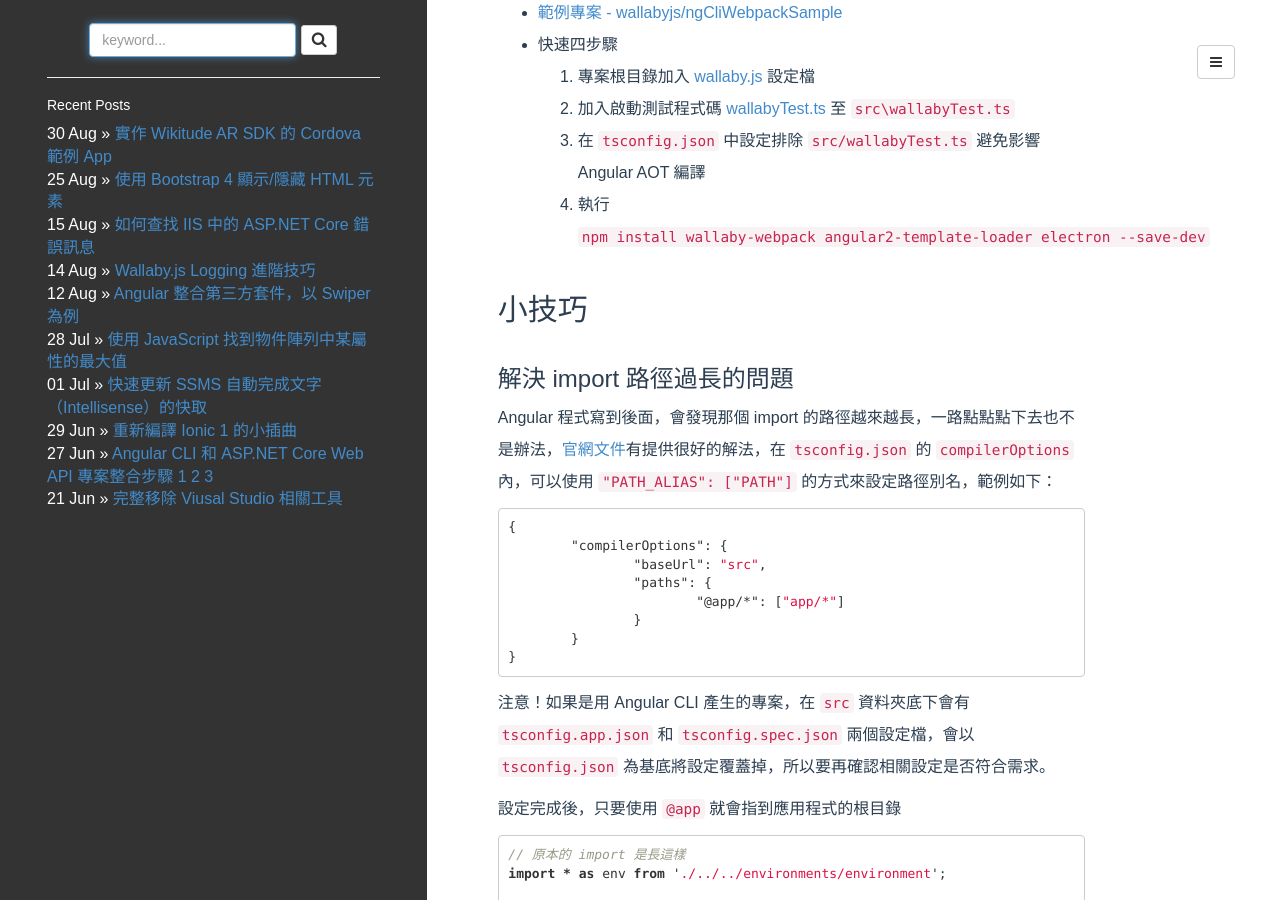
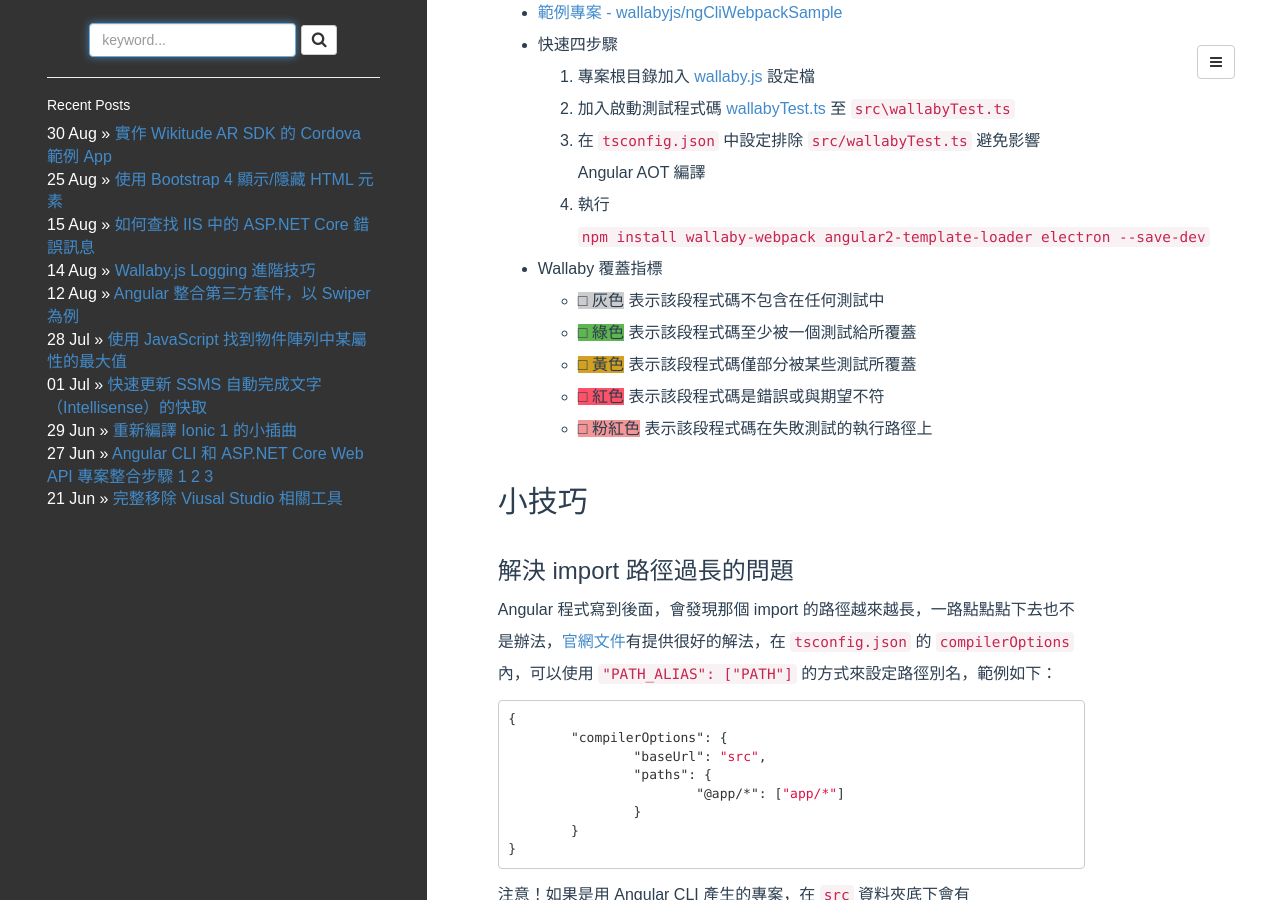
Before and after one commit to poychang/poychang.github.io, a Jekyll site: the page built from _posts/1970-01-01-note-angular.md, in a window 1280 px wide and 900 px high, scrolled down 322 px. Built offline with Jekyll 4.4.1, drawn with Linux system fonts in a browser that asks for light colours; some web fonts are replaced; comment, search, counter and statistics services are not loaded.

Commit message:
alter note

```diff
--- a/_posts/1970-01-01-note-angular.md
+++ b/_posts/1970-01-01-note-angular.md
@@ -17,6 +17,12 @@ categories: [Angular]
 	2. 加入啟動測試程式碼 [wallabyTest.ts](https://github.com/wallabyjs/ngCliWebpackSample/blob/master/src/wallabyTest.ts) 至 `src\wallabyTest.ts`
 	3. 在 `tsconfig.json` 中設定排除 `src/wallabyTest.ts` 避免影響 Angular AOT 編譯
 	4. 執行 `npm install wallaby-webpack angular2-template-loader electron --save-dev`
+* Wallaby 覆蓋指標
+	* <span style="background-color: #CCCCCC"> □ 灰色</span> 表示該段程式碼不包含在任何測試中
+	* <span style="background-color: #5FB550"> □ 綠色</span> 表示該段程式碼至少被一個測試給所覆蓋
+	* <span style="background-color: #D3A121"> □ 黃色</span> 表示該段程式碼僅部分被某些測試所覆蓋
+	* <span style="background-color: #FF5167"> □ 紅色</span> 表示該段程式碼是錯誤或與期望不符
+	* <span style="background-color: #F39796"> □ 粉紅色</span> 表示該段程式碼在失敗測試的執行路徑上
 
 ## 小技巧
 
```
